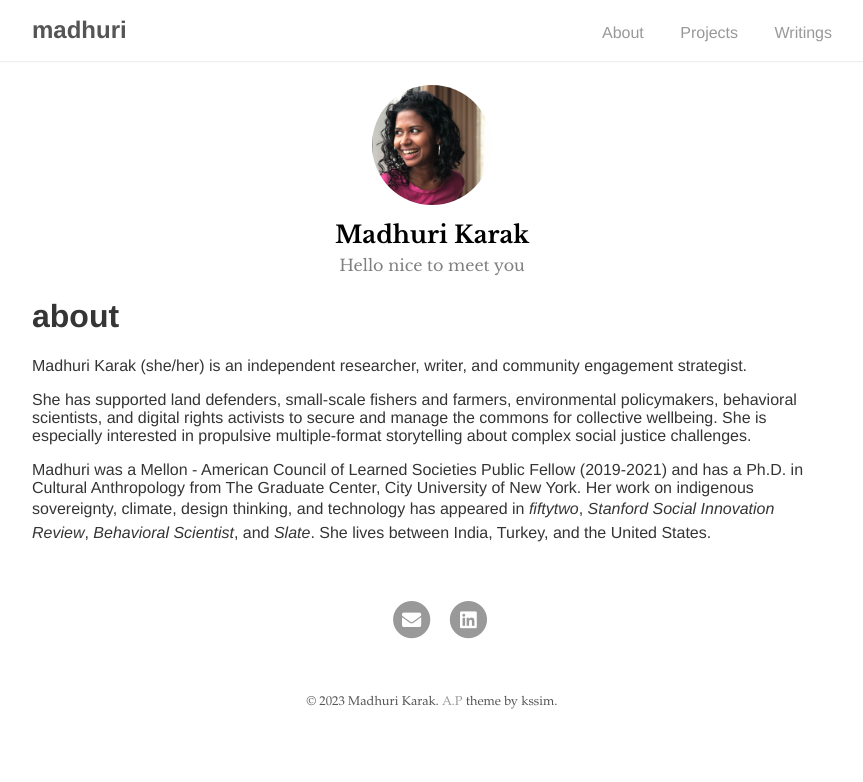
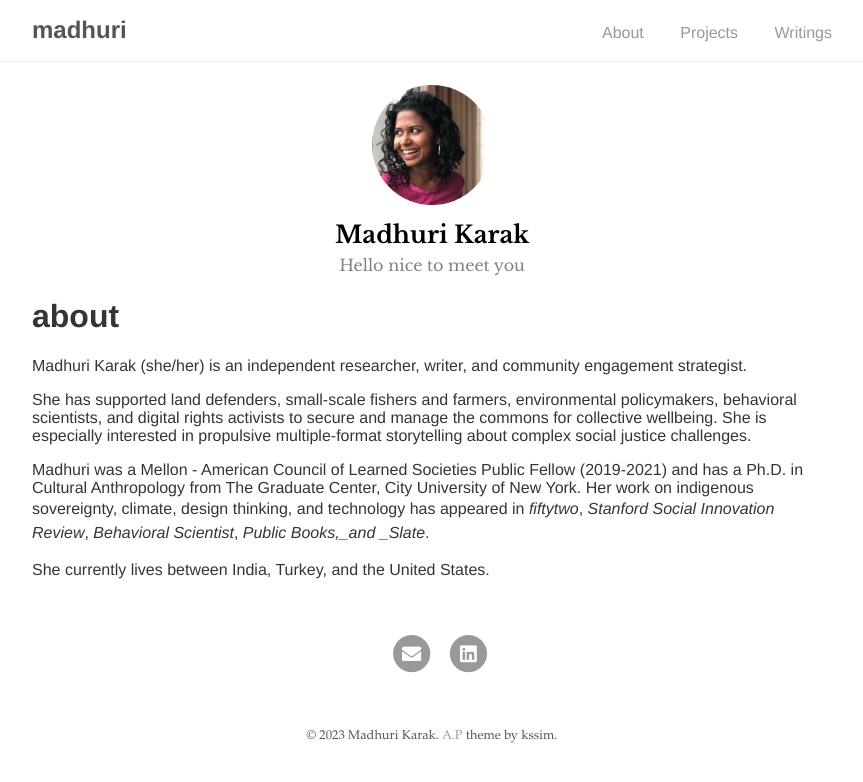
Before and after one commit to madhurikarak/madhurikarak.github.io, a Jekyll site: the page built from index.md, in a window 1280 px wide. Shown: the top 782 px of the page, without its empty margins (208-1071 px from the left). Built offline with Jekyll 4.4.1, drawn with Linux system fonts in a browser that asks for light colours; our own code applies the rules of GitHub Pages for plain Markdown files.

Commit message:
Update index.md

```diff
--- a/index.md
+++ b/index.md
@@ -7,4 +7,6 @@
 
 She has supported land defenders, small-scale fishers and farmers, environmental policymakers, behavioral scientists, and digital rights activists to secure and manage the commons for collective wellbeing. She is especially interested in propulsive multiple-format storytelling about complex social justice challenges.
 
-Madhuri was a Mellon - American Council of Learned Societies Public Fellow (2019-2021) and has a Ph.D. in Cultural Anthropology from The Graduate Center, City University of New York. Her work on indigenous sovereignty, climate, design thinking, and technology has appeared in _fiftytwo_, _Stanford Social Innovation Review_, _Behavioral Scientist_, and _Slate_. She lives between India, Turkey, and the United States.
+Madhuri was a Mellon - American Council of Learned Societies Public Fellow (2019-2021) and has a Ph.D. in Cultural Anthropology from The Graduate Center, City University of New York. Her work on indigenous sovereignty, climate, design thinking, and technology has appeared in _fiftytwo_, _Stanford Social Innovation Review_, _Behavioral Scientist_, _Public Books,_and _Slate_.
+
+She currently lives between India, Turkey, and the United States.
```
